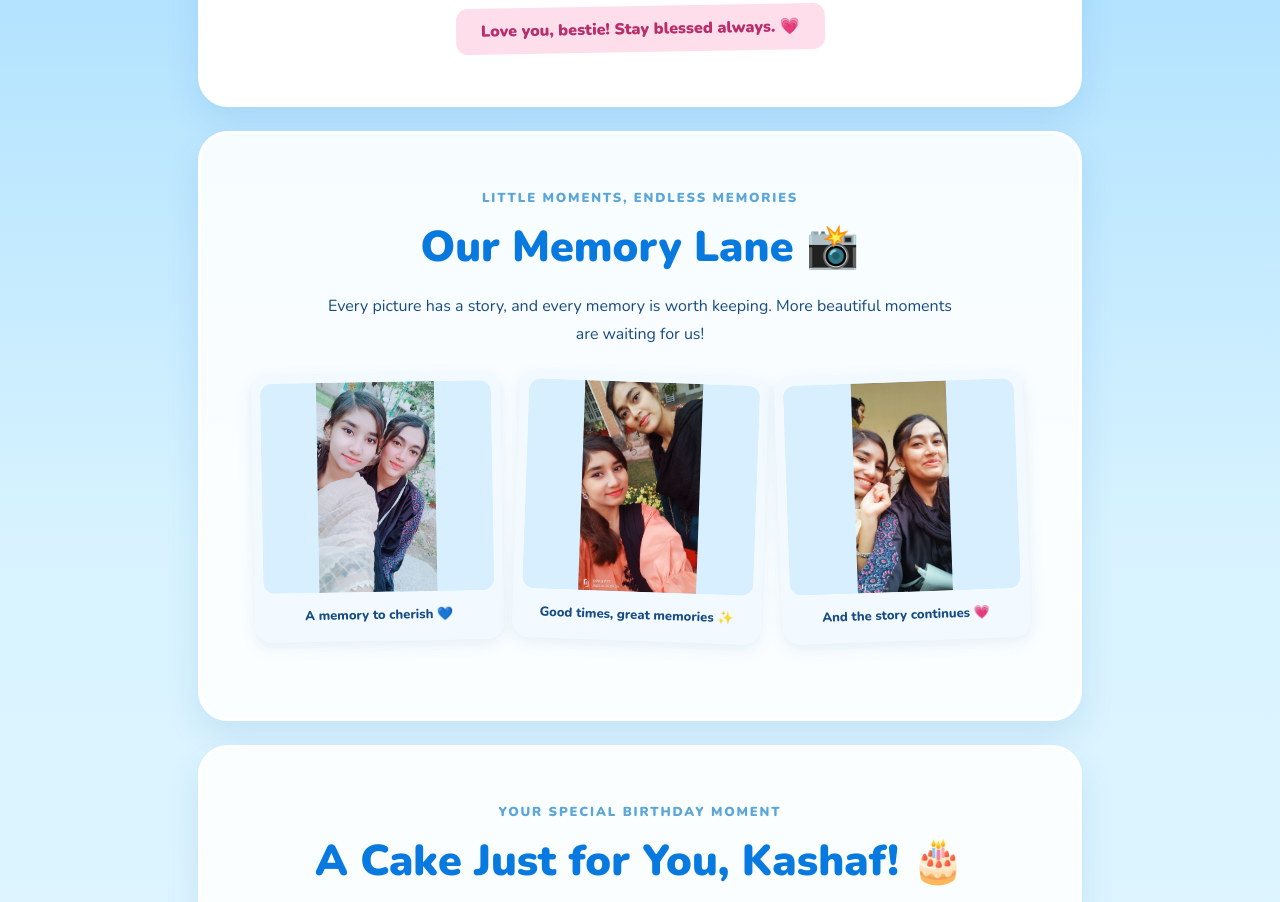
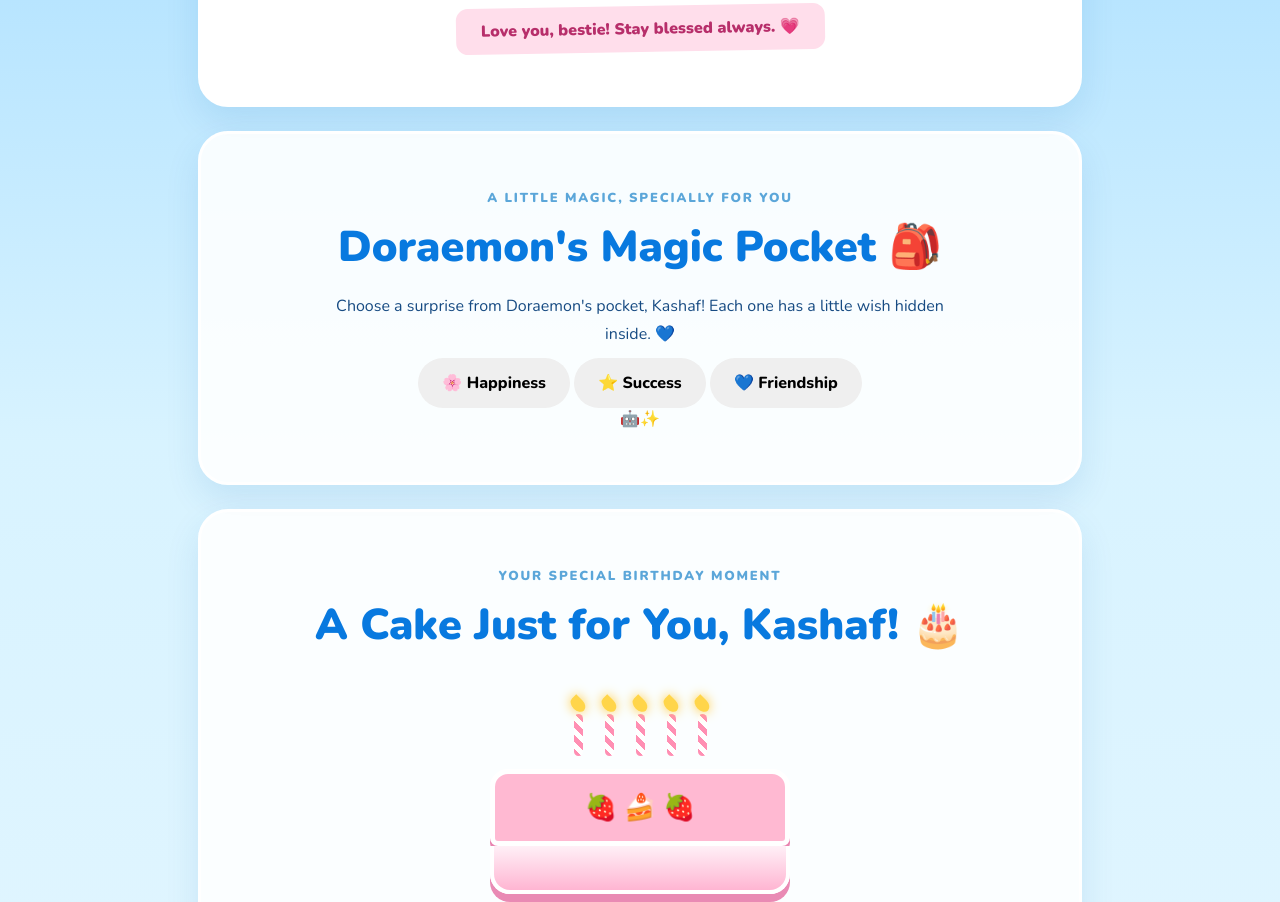
Before and after one commit to sania5257/Birthday_Surprise, a plain HTML site: page index.html in a window 1280 px wide. Shown: the part 1391-2293 px from the top of the page. Drawn offline with nearby package versions, Linux system fonts and the light colour scheme.

Commit message:
Revamp memories section to include magic pocket
Replaced the 'MEMORIES' section with 'Doraemon's Magic Pocket' section, adding interactive buttons with messages and removing image placeholders.

```diff
--- a/index.html
+++ b/index.html
@@ -85,33 +85,37 @@
       </div>
     </section>
 
-    <!-- MEMORIES -->
-    <section class="panel memories-panel" id="memories">
-      <span class="eyebrow">Little moments, endless memories</span>
-      <h2>Our Memory Lane 📸</h2>
+    <!-- DORAEMON'S MAGIC POCKET -->
+<section class="panel pocket-panel" id="magicPocket">
+  <span class="eyebrow">A little magic, specially for you</span>
+  <h2>Doraemon's Magic Pocket 🎒</h2>
 
-      <p class="section-intro">
-        Every picture has a story, and every memory is worth keeping.
-        More beautiful moments are waiting for us!
-      </p>
+  <p class="section-intro">
+    Choose a surprise from Doraemon's pocket, Kashaf!
+    Each one has a little wish hidden inside. 💙
+  </p>
 
-      <div class="gallery">
-        <figure>
-          <img src="images/photo1.jpg.jpeg" alt="Memory with Kashaf">
-          <figcaption>A memory to cherish 💙</figcaption>
-        </figure>
+  <div class="pocket-choices">
+    <button class="pocket-choice"
+      data-message="May your days be filled with happiness, laughter, and lovely surprises! 🌸">
+      🌸 Happiness
+    </button>
 
-        <figure>
-          <img src="images/photo2.jpg.jpeg" alt="Special friendship memory">
-          <figcaption>Good times, great memories ✨</figcaption>
-        </figure>
+    <button class="pocket-choice"
+      data-message="May new opportunities find you, and may you achieve every beautiful goal you work for! ⭐">
+      ⭐ Success
+    </button>
 
-        <figure>
-          <img src="images/photo3.jpg.jpeg" alt="Another memory with Kashaf">
-          <figcaption>And the story continues 💗</figcaption>
-        </figure>
-      </div>
-    </section>
+    <button class="pocket-choice"
+      data-message="May our friendship collect countless more silly jokes, random talks, and unforgettable moments! 💙">
+      💙 Friendship
+    </button>
+  </div>
+
+  <p class="pocket-result hidden" id="pocketResult"></p>
+
+  <div class="pocket-character">🤖✨</div>
+</section>
 
     <!-- CAKE -->
     <section class="panel cake-panel" id="cake">
```
